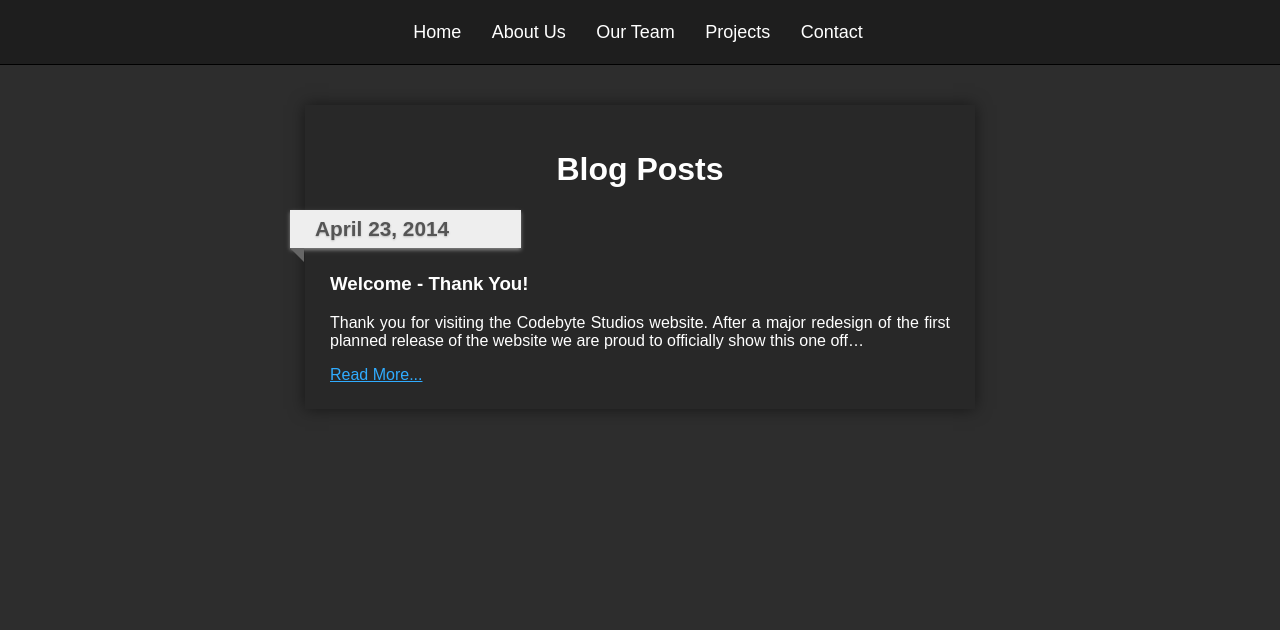
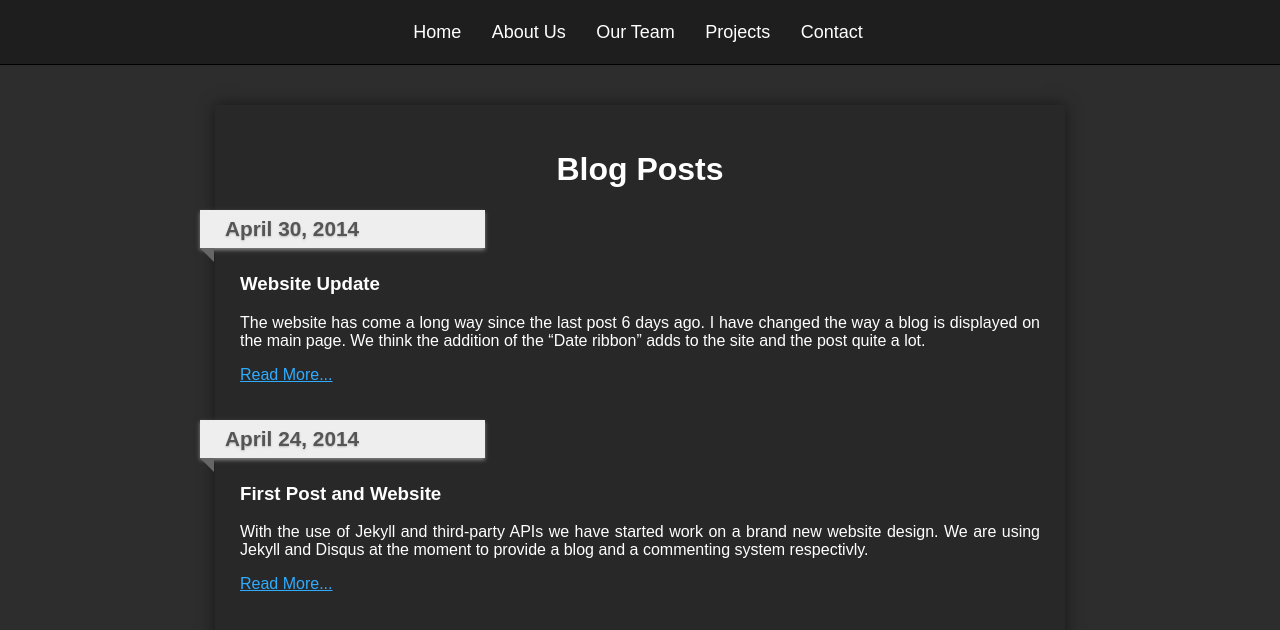
Before and after one commit to CodebyteStudios/codebytestudios.github.io, a Jekyll site: the page built from index.html, in a window 1280 px wide. Shown: the top 630 px of the page. Built offline with Jekyll 4.4.1, drawn with Linux system fonts in a browser that asks for light colours; some web fonts are replaced; Markdown is read by kramdown in place of the engine named in the settings; the list of posts is cut into pages by our own code.

Commit message:
Fixes to many pages, and changes to CSS

```diff
--- a/_posts/2014-04-23-Welcome.md
+++ /dev/null
@@ -1,10 +0,0 @@
----
-layout: post
-title: Welcome - Thank You!
----
-
-Thank you for visiting the Codebyte Studios website. After a major redesign of the first planned release of the website we are proud to officially show this one off...
-
-With the use of Jekyll and third-party APIs we are able to bring you the site you see today. Jekyll has allowed us to provide a blog on a completely static website and Disqus provides us with free commenting services. In addition to both of these we have intergrated social media so you can share different areas of the site on your favorite social media services.
-
-The reason we decided to release this website much earlier than we have even produced a game is to allow people to follow along with our development process and hopefully be a part of that. Our goal is to provide frequent blog post updates via the site and share their links over our social media pages so everyone can keep up with the different projects we may be working on at the time. We are always open to suggestions about how we can improve the website or how we can improve or change certain aspects of the projects we talk about in these blogs.
--- /dev/null
+++ b/_posts/2014-04-24-First-Post.md
@@ -0,0 +1,8 @@
+---
+layout: post
+title: First Post and Website
+---
+
+With the use of Jekyll and third-party APIs we have started work on a brand new website design. We are using Jekyll and Disqus at the moment to provide a blog and a commenting system respectivly.
+
+Currently the site has a simplistic blogging system on it, and what we think, our websites final layout. The next step is to work on polishing up the design and adding more to the blogging system. A new blog post will be put up as soon as we get some major updates on either the site or the game.
--- /dev/null
+++ b/_posts/2014-04-30-Website-Update-2.md
@@ -0,0 +1,13 @@
+---
+layout: post
+title: Website Update #2
+---
+
+The website has come a long way since the last post 6 days ago. I have changed the way a blog is displayed on the main page. We think the addition of the "Date ribbon" adds to the site and the post quite a lot.
+
+The next thing that we added was a contact form. The form is very simple and works great. We decided to use Ajax to submit the form so you wouldn't need to redirect or have the page reload when you submitted the form.
+
+Future Plans: </br >
+1. Social Media Integration </br >
+2. About Us Page </br >
+3. Team Page </br >
--- a/index.html
+++ b/index.html
@@ -9,7 +9,7 @@
         <h3>{{posts.title}}</h3>
         <p>{{posts.excerpt}}</p>
         <a href="{{posts.url}}" style="color: rgb(48, 172, 255);">Read More...</a>
-        <br />
+        <br /><br /><br />
     {% endfor %}
 </div>
 {% if paginator.total_pages > 1 %}
--- a/stylesheets/master.css
+++ b/stylesheets/master.css
@@ -1,3 +1,4 @@
+/***** General CSS for whole page *****/
 body {
     margin: 0;
     padding: 0;
@@ -5,9 +6,8 @@
     color: rgb(255, 255, 255);
     font-family: Arial, Helvetica, sans-serif;
 }
-textarea {
-    resize: none;
-}
+
+/***** Header CSS *****/
 header {
     border-bottom: 1px solid rgb(0, 0, 0);
     text-align: center;
@@ -15,21 +15,21 @@
     margin: 0 auto;
     margin-bottom: 40px;
     height: 64px;
-    width: auto;
+    width: 100%;
+    min-width: 1000px;
 }
+
+/***** Keep the site looking nice on all desktop screen sizes *****/
 .wrapper {
     min-width: 800px;
 }
-#content {
-    margin-left: 20px;
-    margin-right: 20px;
-    color: rgb(255, 255, 255);
-}
+
+/***** Blog Posts (index.html) *****/
 #posts {
     background-color: rgb(40, 40, 40);
     box-shadow: 0 0 15px rgba(0, 0, 0, .5);
     text-align: justify;
-    min-width: 600px;
+    min-width: 800px;
     width: 50%;
     margin: 0 auto;
     padding: 25px;
@@ -47,6 +47,8 @@
 #posts p {
     z-index: 1;
 }
+
+/***** Date Ribbon (index.html) *****/
 h4.date-header {
 	position: relative;
 	left: -10px;
@@ -58,8 +60,6 @@
 	color: #555;
 	background-color: #eee;
 	text-shadow: 0px 1px 2px #bbb;
-	-webkit-box-shadow: 0px 2px 4px #888;
-	-moz-box-shadow: 0px 2px 4px #888;
 	box-shadow: 0px 2px 4px #888;
 }
 h4:before, h4:after {
@@ -75,6 +75,9 @@
 	border-style: solid;
 	border-color: #666 #666 transparent transparent;
 }
+
+/***** Contact.html *****/
+/* Hidden thank you message */
 #thank_you {
     display: none;
     width: 25%;
@@ -88,20 +91,55 @@
     box-shadow: 0 0 10px 2px rgb(0, 0, 0);
     border-radius: 5px;
 }
-
-#contact-form{
-    width: 500px;
-    height: 450px;
-    border: 1px solid black;
-    background-color: rgb(32, 32, 32);
+/* Contact Form CSS */
+#contact-wrapper {
+    margin: 0 auto;
+    width: 60%;
+    box-shadow: 0 0 5px rgba(0, 0, 0, 0.5);
+    border-radius: 5px;
+    background-color: rgb(40, 40, 40);
     padding: 35px;
     box-sizing: border-box;
+    overflow: hidden;
+}
+#contact-form {
+    width: 100%;
+    float: left;
+}
+.contactInput{
+    padding: 5px;
+    font-size: 15px;
+    font-family: Arial;
+    outline: none;
+    border: none;
+    box-sizing: border-box;
+}
+.contactInput:hover{
+    background-color: rgb(235, 235, 235);
+}
+.contactTextInput {
+    padding-top: 3px;
+    height: 36px;
+    line-height: 20px;
+    margin-bottom: 4px;
+    width: 49%;
+}
+.contactTextbox{
+    padding: 4px;
+    width: 100%;
+    resize: none;
+}
+.contactSend{
+    width: 100%;
+    height: 40px;
+    border: none;
+    outline: none;
+    background-color: rgb(255, 255, 255);
+}
+.contactSend:hover{
+    background-color: rgb(235, 235, 235);
 }
 
-.contactInput{
-    height: 30px;
-    line-height: 30px;
-    font-size: 20px;
-    outline: none;
-    border: none;
+.contactSend:active{
+    background-color: rgb(215, 215, 215);
 }
```
Also changed, not shown: contact.html (+20 -16 lines).
